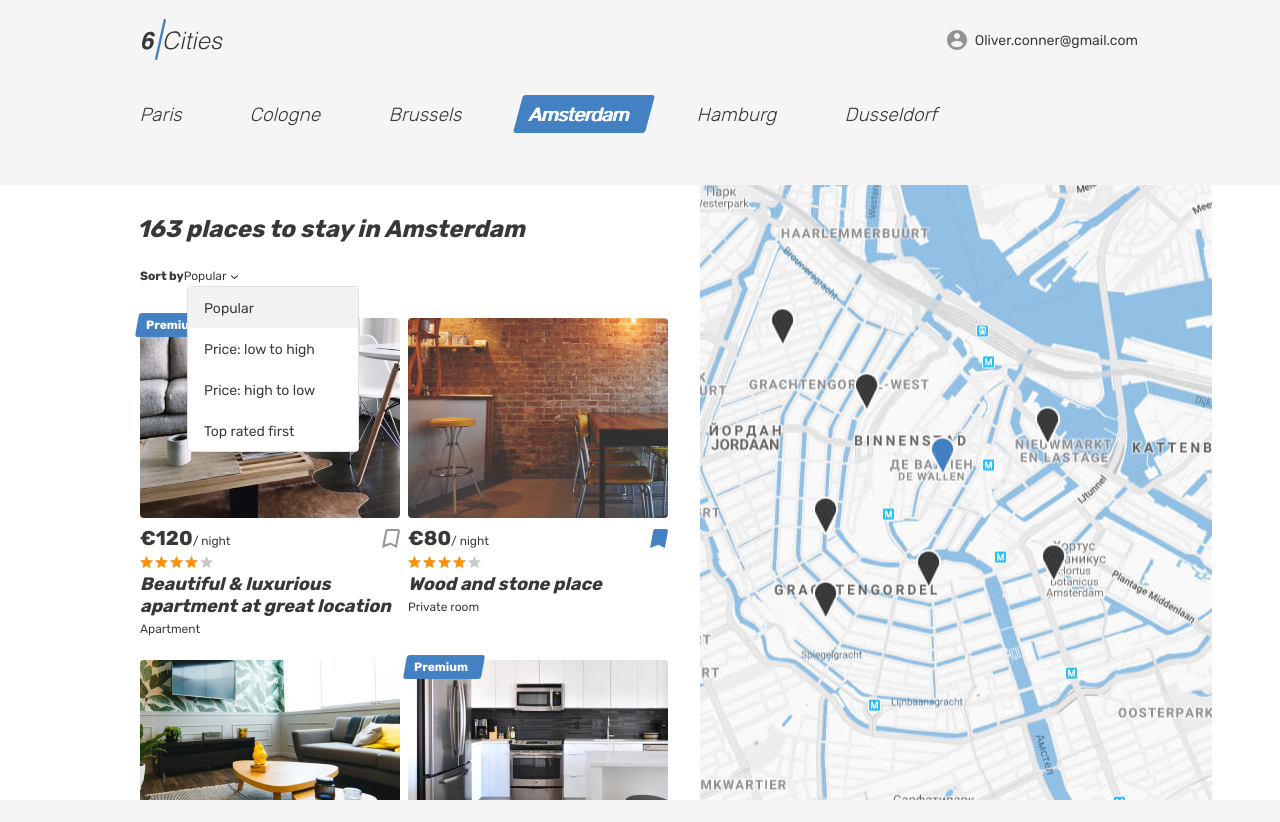
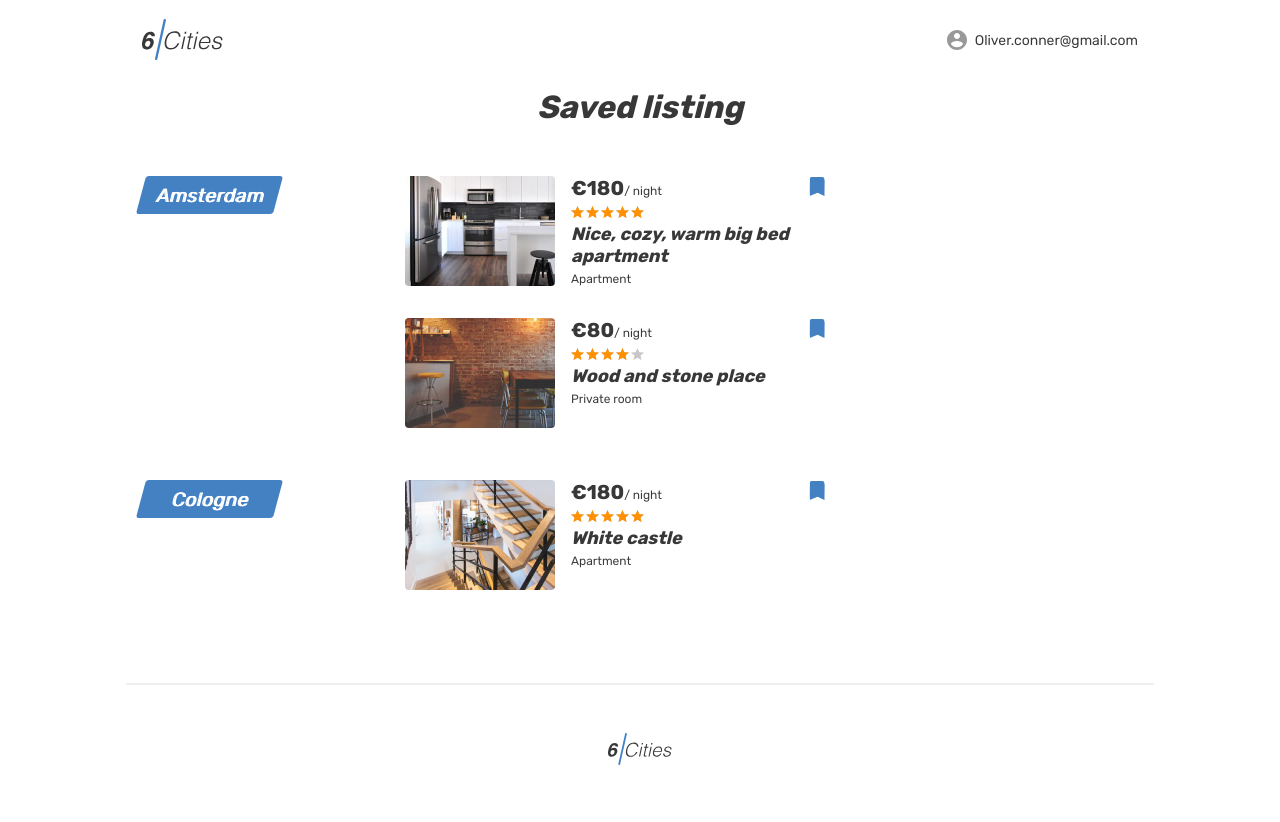
Before and after one commit to SldTir/874017-six-cities-5, a React app: page /favorites in a window 1280 px wide. Before the commit the page ends 800 px from the top, so only its background shows below. Built offline with nearby package versions, Linux system fonts and the light colour scheme.

Commit message:
Добавил маршрутизацию

```diff
--- a/public/index.html
+++ b/public/index.html
@@ -5,7 +5,7 @@
   <meta http-equiv="X-UA-Compatible" content="IE=edge">
   <meta name="viewport" content="width=device-width, initial-scale=1.0">
   <title>6 cities</title>
-  <link rel="stylesheet" href="css/main.css">
+  <link rel="stylesheet" href="/css/main.css">
 </head>
 
 <body>
@@ -14,6 +14,6 @@
   </div>
 
   <div id="root"></div>
-  <script src="./bundle.js"></script>
+  <script src="/./bundle.js"></script>
 </body>
 </html>
--- a/src/components/app/app.jsx
+++ b/src/components/app/app.jsx
@@ -1,11 +1,31 @@
 import React from "react";
 import PropTypes from "prop-types";
-import Main from "../main/main";
+import {Switch, Route, BrowserRouter} from "react-router-dom";
+import MainScreen from "../main-screen/main-screen";
+import FavoritesScreen from "../favorites-screen/favorites-screen";
+import RoomScreen from "../room-screen/room-screen";
+import SignInScreen from "../sign-in-screen/sign-in-screen";
 
 const App = (props) => {
   const {placesCount} = props;
   return (
-    <Main placesCount={placesCount}/>
+    <BrowserRouter>
+      <Switch>
+        <Route exact path="/">
+          <MainScreen placesCount={placesCount}/>
+        </Route>
+        <Route exact path="/login">
+          <SignInScreen />
+        </Route>
+        <Route exact path="/favorites">
+          <FavoritesScreen />
+        </Route>
+        <Route exact path="/offer/:id">
+          <RoomScreen />
+        </Route>
+      </Switch>
+    </BrowserRouter>
+
   );
 };
 
--- a/src/components/favorites/favorites.jsx
+++ b/src/components/favorites-screen/favorites-screen.jsx
@@ -1,6 +1,6 @@
 import React from "react";
 
-const Favorites = () => {
+const FavoritesScreen = () => {
   return (
     <div className="page">
       <header className="header">
@@ -61,7 +61,7 @@ const Favorites = () => {
                       </div>
                       <div className="place-card__rating rating">
                         <div className="place-card__stars rating__stars">
-                          <span style="width: 100%"></span>
+                          <span style={{width: 100 + `%`}}></span>
                           <span className="visually-hidden">Rating</span>
                         </div>
                       </div>
@@ -93,7 +93,7 @@ const Favorites = () => {
                       </div>
                       <div className="place-card__rating rating">
                         <div className="place-card__stars rating__stars">
-                          <span style="width: 80%"></span>
+                          <span style={{width: 80 + `%`}}></span>
                           <span className="visually-hidden">Rating</span>
                         </div>
                       </div>
@@ -136,7 +136,7 @@ const Favorites = () => {
                       </div>
                       <div className="place-card__rating rating">
                         <div className="place-card__stars rating__stars">
-                          <span style="width: 100%"></span>
+                          <span style={{width: 100 + `%`}}></span>
                           <span className="visually-hidden">Rating</span>
                         </div>
                       </div>
@@ -161,4 +161,4 @@ const Favorites = () => {
   );
 };
 
-export default Favorites;
+export default FavoritesScreen;
--- a/src/components/main/main.jsx
+++ b/src/components/main-screen/main-screen.jsx
@@ -1,7 +1,7 @@
 import React from "react";
 import PropTypes from "prop-types";
 
-const Main = ({placesCount}) => {
+const MainScreen = ({placesCount}) => {
   return (
     <div className="page page--gray page--main">
       <header className="header">
@@ -263,8 +263,8 @@ const Main = ({placesCount}) => {
   );
 };
 
-Main.propTypes = {
+MainScreen.propTypes = {
   placesCount: PropTypes.number.isRequired,
 };
 
-export default Main;
+export default MainScreen;
--- a/src/components/room/room.jsx
+++ b/src/components/room-screen/room-screen.jsx
@@ -1,6 +1,6 @@
 import React from "react";
 
-const Room = () => {
+const RoomScreen = () => {
   return (
     <div className="page page--gray page--main">
       <header className="header">
@@ -8,7 +8,7 @@ const Room = () => {
           <div className="header__wrapper">
             <div className="header__left">
               <a className="header__logo-link header__logo-link--active">
-                <img className="header__logo" src="img/logo.svg" alt="6 cities logo" width="81" height="41"></img>;
+                <img className="header__logo" src="/img/logo.svg" alt="6 cities logo" width="81" height="41"></img>;
               </a>
             </div>
             <nav className="header__nav">
@@ -80,4 +80,4 @@ const Room = () => {
   );
 };
 
-export default Room;
+export default RoomScreen;
--- a/src/components/sign-in/sign-in.jsx
+++ b/src/components/sign-in-screen/sign-in-screen.jsx
@@ -1,6 +1,6 @@
 import React from "react";
 
-const SignIn = () => {
+const SignInScreen = () => {
   return (
     <div className="page page--gray page--login">
       <header className="header">
@@ -55,4 +55,4 @@ const SignIn = () => {
   );
 };
 
-export default SignIn;
+export default SignInScreen;
```
